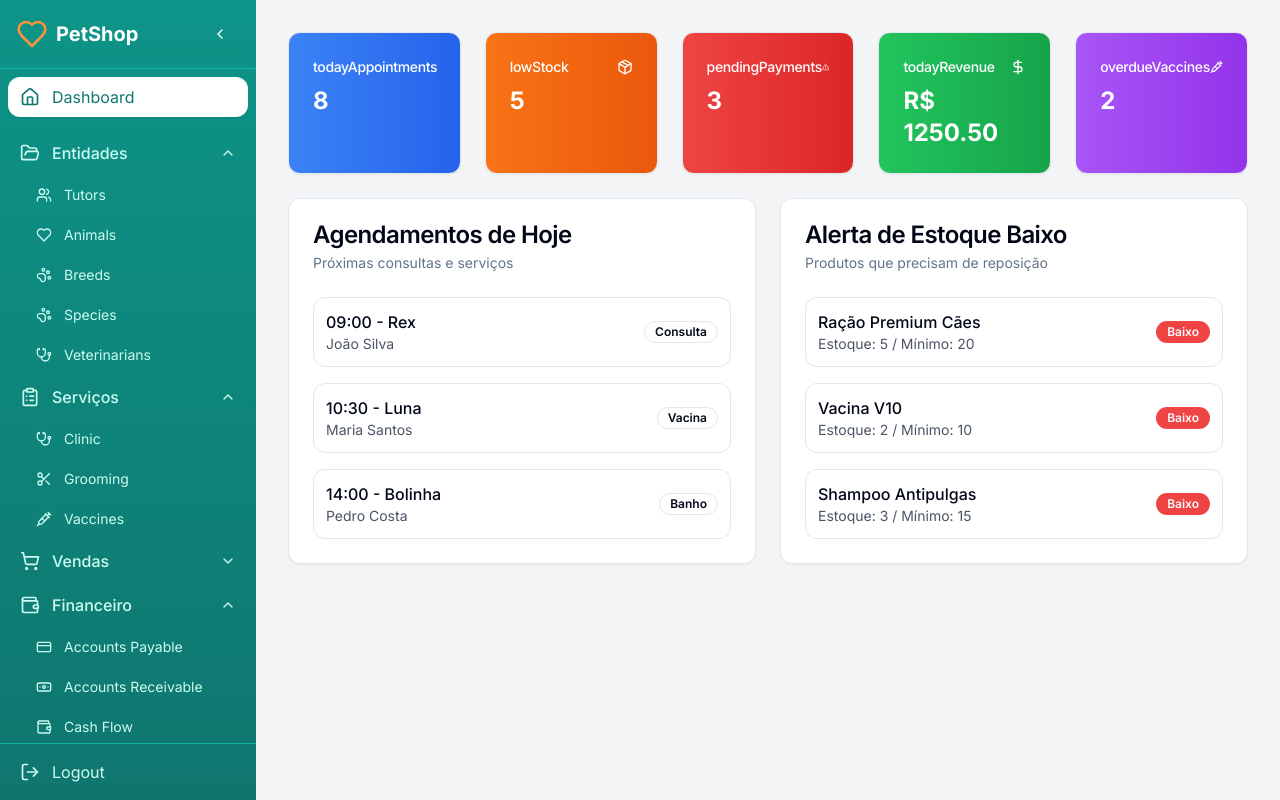
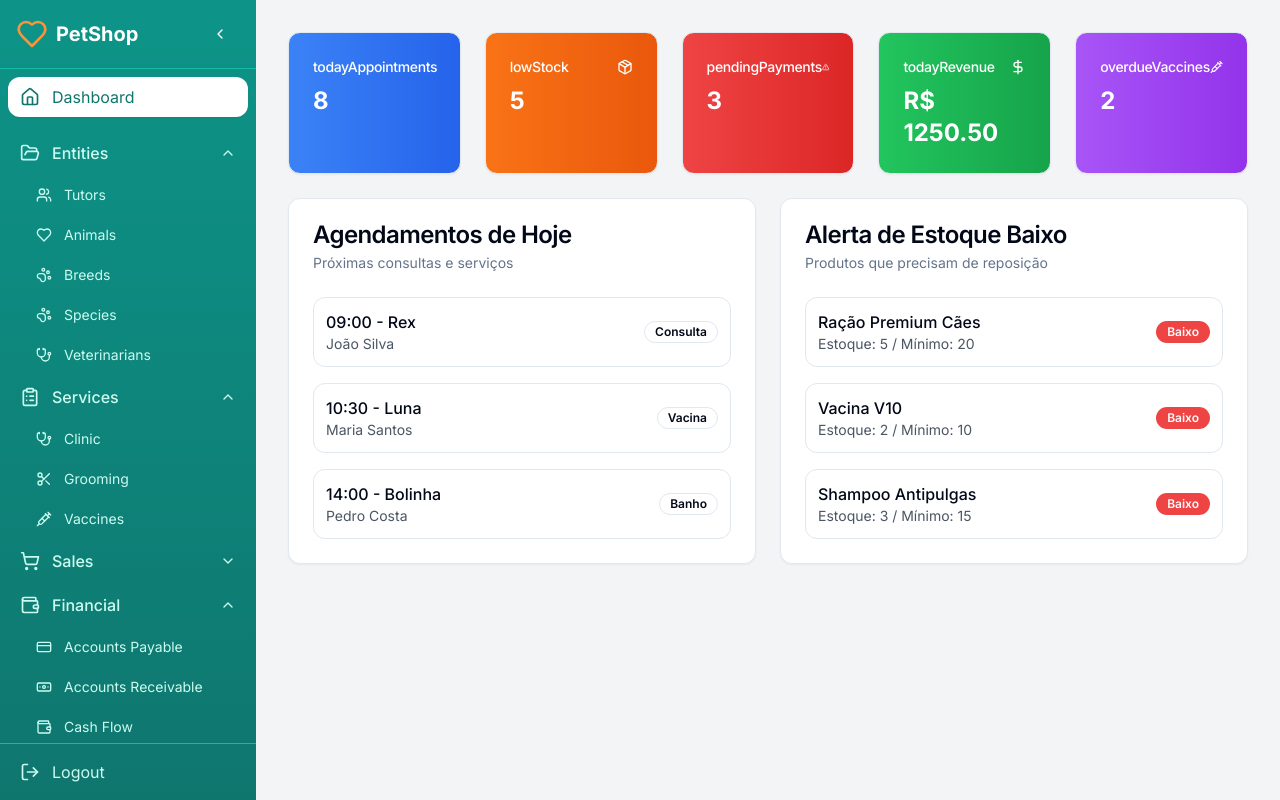
Before and after one commit to profmaxgds/petshop-palace-pro, a React (Vite) app: page / in a window 1280 px wide. Built offline with nearby package versions, Linux system fonts and the light colour scheme.

Commit message:
Update Sidebar.tsx
Corrigindo Traduções

```diff
--- a/src/components/Sidebar.tsx
+++ b/src/components/Sidebar.tsx
@@ -1,4 +1,3 @@
-
 import React, { useState } from 'react';
 import { cn } from '@/lib/utils';
 import {
@@ -62,7 +61,7 @@ interface ModuleItem {
 const modules: ModuleItem[] = [
   {
     key: 'cadastros',
-    label: 'Entidades',
+    label: 'entities',
     icon: FolderOpen,
     items: [
       { key: 'tutors', icon: Users, label: 'tutors' },
@@ -74,7 +73,7 @@ const modules: ModuleItem[] = [
   },
   {
     key: 'servicos',
-    label: 'Serviços',
+    label: 'services',
     icon: ClipboardList,
     items: [
       { key: 'animal-health', icon: Stethoscope, label: 'clinic' },
@@ -84,7 +83,7 @@ const modules: ModuleItem[] = [
   },
   {
     key: 'vendas',
-    label: 'Vendas',
+    label: 'sales',
     icon: ShoppingCart,
     items: [
       { key: 'point-of-sale', icon: ShoppingCart, label: 'PDV' },
@@ -93,7 +92,7 @@ const modules: ModuleItem[] = [
   },
   {
     key: 'financeiro',
-    label: 'Financeiro',
+    label: 'financial',
     icon: Wallet,
     items: [
       { key: 'accounts-payable', icon: CreditCard, label: 'accountsPayable' },
@@ -104,7 +103,7 @@ const modules: ModuleItem[] = [
   },
   {
     key: 'produtos-estoque',
-    label: 'Produtos e Estoque',
+    label: 'productsAndStock',
     icon: Package,
     items: [
       { key: 'inventory', icon: Archive, label: 'inventory' },
@@ -116,7 +115,7 @@ const modules: ModuleItem[] = [
   },
   {
     key: 'sistema',
-    label: 'Sistema',
+    label: 'system',
     icon: Settings,
     items: [
       { key: 'users', icon: UserCog, label: 'users' },
@@ -155,7 +154,6 @@ const Sidebar: React.FC<SidebarProps> = ({
     return expandedModules.includes(moduleKey);
   };
 
-  // Verificar se o módulo deve ser visível baseado nas permissões
   const isModuleVisible = (moduleKey: string) => {
     const modulePermissions: Record<string, string> = {
       'cadastros': 'tutors',
@@ -169,7 +167,6 @@ const Sidebar: React.FC<SidebarProps> = ({
     return hasPermission(modulePermissions[moduleKey]);
   };
 
-  // Verificar se um item específico deve ser visível
   const isItemVisible = (itemKey: string) => {
     const itemPermissions: Record<string, { module: string; action?: string }> = {
       'tutors': { module: 'tutors' },
@@ -202,7 +199,7 @@ const Sidebar: React.FC<SidebarProps> = ({
     };
 
     const permission = itemPermissions[itemKey];
-    if (!permission) return true; // Se não há restrição específica, mostrar
+    if (!permission) return true;
 
     return hasPermission(permission.module, permission.action);
   };
@@ -258,7 +255,6 @@ const Sidebar: React.FC<SidebarProps> = ({
               const isExpanded = isModuleExpanded(module.key);
               const visibleItems = module.items.filter(item => isItemVisible(item.key));
 
-              // Se não há itens visíveis, não mostrar o módulo
               if (visibleItems.length === 0) return null;
 
               return (
@@ -273,7 +269,7 @@ const Sidebar: React.FC<SidebarProps> = ({
                     <ModuleIcon className="w-5 h-5 flex-shrink-0" />
                     {!collapsed && (
                       <>
-                        <span className="flex-1 text-left font-medium">{module.label}</span>
+                        <span className="flex-1 text-left font-medium">{t(module.label)}</span>
                         {isExpanded ? (
                           <ChevronUp className="w-4 h-4" />
                         ) : (
```
